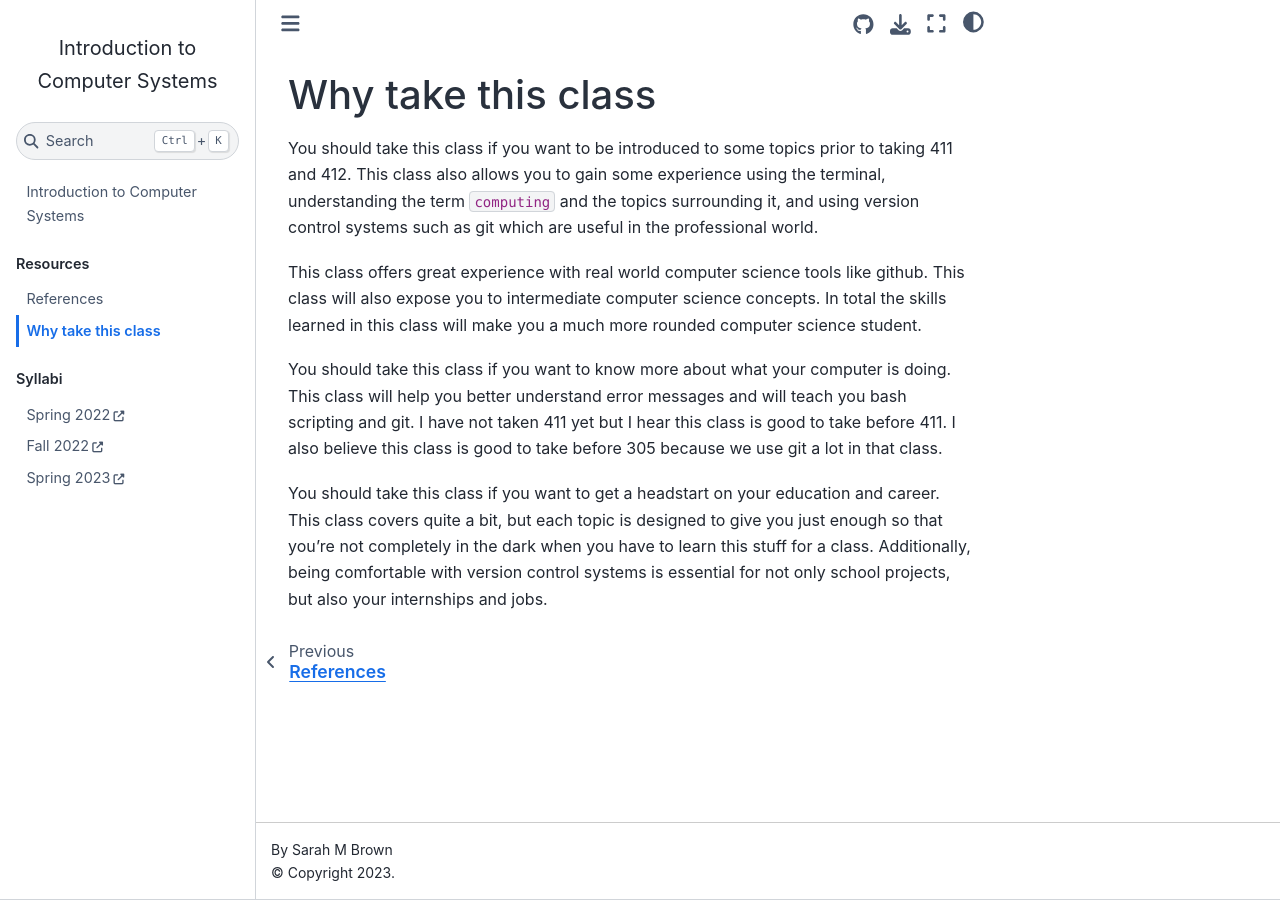
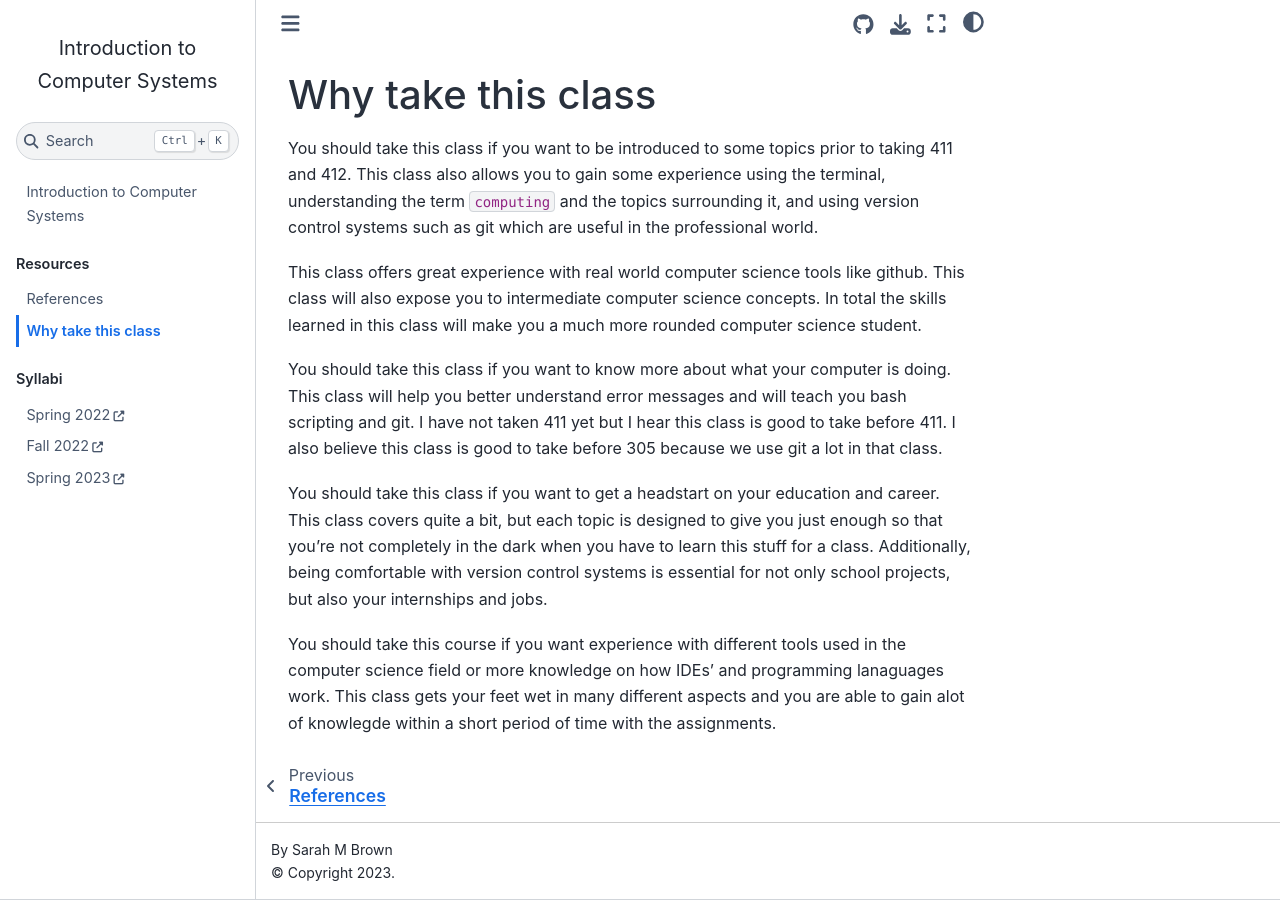
Before and after one commit to klattuada/introcompsys.github.io, a Jupyter Book: the page built from fromstudents.md, in a window 1280 px wide. Built offline with Jupyter Book 1.0.4 settings and Sphinx 7.4.7 and the Sphinx Book theme 1.1.4, drawn with Linux system fonts in a browser that asks for light colours.

Commit message:
added by sergio

```diff
--- a/fromstudents.md
+++ b/fromstudents.md
@@ -16,3 +16,6 @@ just enough so that you're not completely in the dark when you have to learn
 this stuff for a class. Additionally, being comfortable with version control
 systems is essential for not only school projects, but also your internships
 and jobs.
+
+You should take this course if you want experience with different tools used in the computer science field or more knowledge on how IDEs' and programming lanaguages
+work. This class gets your feet wet in many different aspects and you are able to gain alot of knowlegde within a short period of time with the assignments.
```
